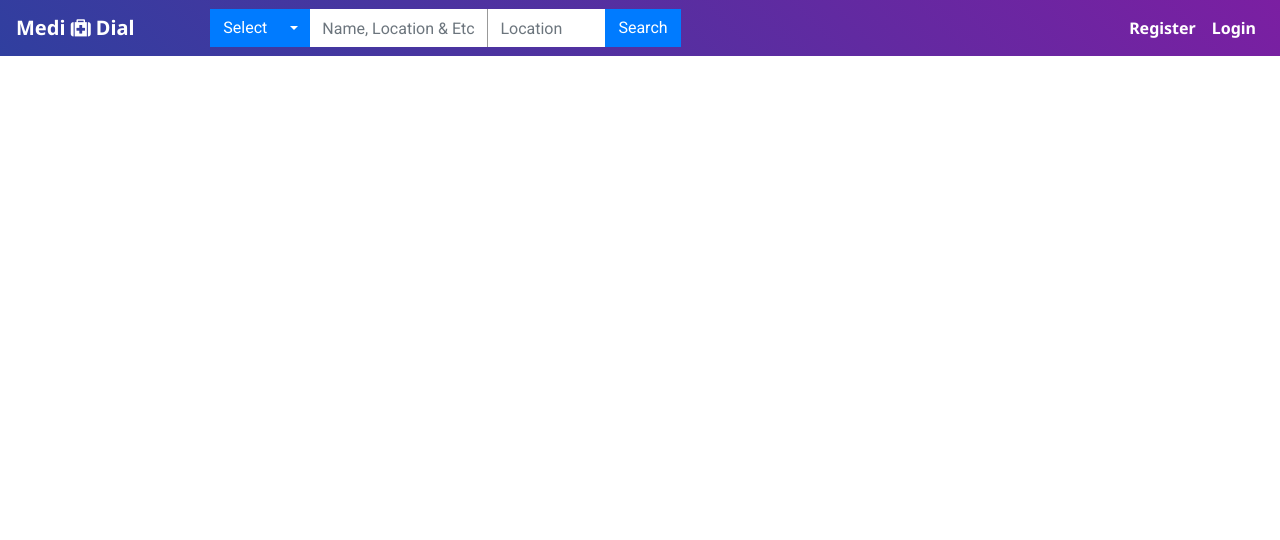
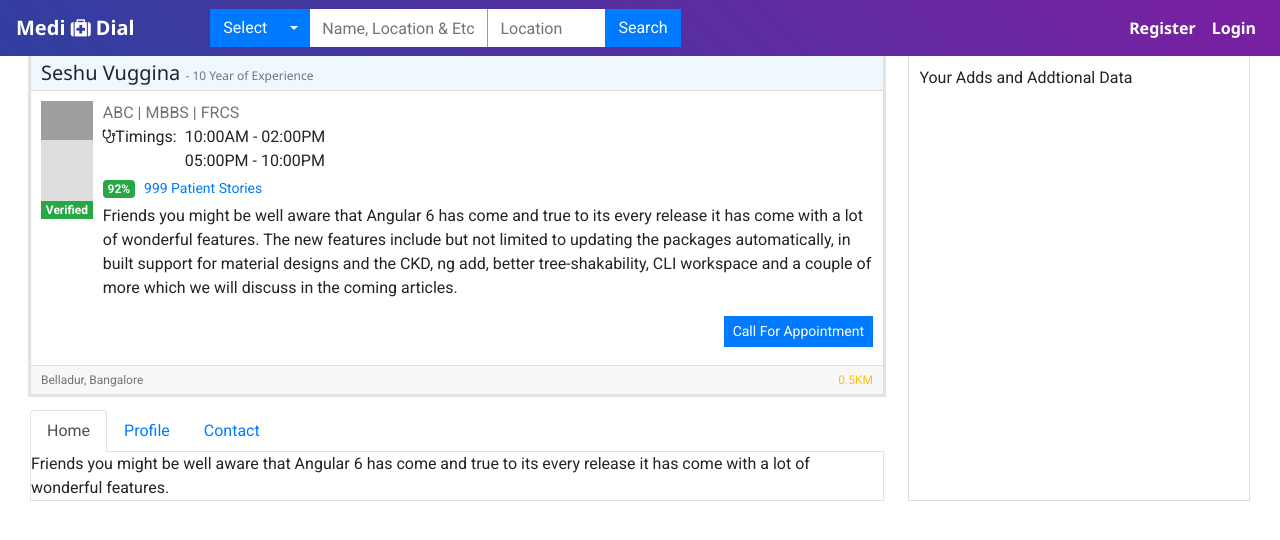
Before and after one commit to Seshuggina/docyard, an Angular app: page /profile in a window 1280 px wide. Before the commit this address led to /. Shown: the top 540 px of the page. Built offline with nearby package versions, Linux system fonts and the light colour scheme; grey boxes are pictures that could not be loaded.

Commit message:
profile component added

```diff
--- a/src/app/app.module.ts
+++ b/src/app/app.module.ts
@@ -11,6 +11,7 @@ import { SharedModule } from './shared/shared.module';
 import { AppComponent } from './app.component';
 import { HomeComponent } from './home/home.component';
 import { SearchComponent } from './search/search.component';
+import { ProfileComponent } from './profile/profile.component';
 
 
 
@@ -18,7 +19,8 @@ import { SearchComponent } from './search/search.component';
   declarations: [
     AppComponent,
     HomeComponent,
-    SearchComponent
+    SearchComponent,
+    ProfileComponent
   ],
   imports: [
     BrowserModule,
--- /dev/null
+++ b/src/app/profile/profile.component.html
@@ -0,0 +1,72 @@
+<div class="container-fluid">
+    <article class="main-content-wrap d-flex">
+        <div class="main-content">
+            <section class="doc-thumbnail">
+                <h5 class="thumbnail-header">Seshu Vuggina <small class="text-muted">- 10 Year of Experience</small>
+                </h5>
+
+                <div class="thumbnail-content">
+                    <aside>
+                        <div class="d-flex">
+                            <div class="avatar text-center">
+                                <figure class="m-0">
+                                    <img src="https://media-exp1.licdn.com/dms/image/C5603AQEzxkiBN2QmPg/profile-displayphoto-shrink_200_200/0?e=1605744000&v=beta&t=iSQOnktLr7_bxGm5twg_FfqxX6JleTpQ77b1JOFrqu8"
+                                        class="mr-3" alt="Profile Photo">
+                                </figure>
+                                <span class="badge badge-success rounded-0 d-block"><i class="thumbs-up"></i>
+                                    Verified</span>
+                            </div>
+                            <div class="">
+                                <span class="d-block text-muted">ABC | MBBS | FRCS</span>
+                                <div class="media">
+                                    <span class="pr-2"><i class="fa fa-stethoscope"></i>Timings: </span>
+                                    <div class="media-body">
+                                        10:00AM - 02:00PM <br>
+                                        05:00PM - 10:00PM
+                                    </div>
+                                </div>
+                                <span class="badge badge-success"><i class="icon-thumbs-up"></i> 92% </span>
+                                <button class="btn btn-sm btn-link">999 Patient Stories</button>
+                                <p>Friends you might be well aware that Angular 6 has come and true to its every release
+                                    it has come with a lot of wonderful features. The new features include but not
+                                    limited to updating the packages automatically, in built support for material
+                                    designs and the CKD, ng add, better tree-shakability, CLI workspace and a couple of
+                                    more which we will discuss in the coming articles.</p>
+                                <button class="btn btn-primary btn-sm mb-2 float-right" data-toggle="modal"
+                                    data-target="#callForAppointment">Call For
+                                    Appointment</button>
+                            </div>
+                        </div>
+                    </aside>
+                </div>
+                <div class="distance">
+                    <address class="m-0 text-muted">Belladur, Bangalore</address>
+                    <span class="text-warning">0.5KM</span>
+                </div>
+            </section>
+            <!-- Tabs and Fills -->
+            <ul class="nav nav-tabs" id="myTab" role="tablist">
+                <li class="nav-item">
+                    <a class="nav-link active" id="home-tab" data-toggle="tab" href="#home" role="tab"
+                        aria-controls="home" aria-selected="true">Home</a>
+                </li>
+                <li class="nav-item">
+                    <a class="nav-link" id="profile-tab" data-toggle="tab" href="#profile" role="tab"
+                        aria-controls="profile" aria-selected="false">Profile</a>
+                </li>
+                <li class="nav-item">
+                    <a class="nav-link" id="contact-tab" data-toggle="tab" href="#contact" role="tab"
+                        aria-controls="contact" aria-selected="false">Contact</a>
+                </li>
+            </ul>
+            <div class="tab-content" id="myTabContent">
+                <div class="tab-pane border-left border-right border-bottom fade show active" id="home" role="tabpanel" aria-labelledby="home-tab">Friends you might be well aware that Angular 6 has come and true to its every release it has come with a lot of wonderful features.</div>
+                <div class="tab-pane border-left border-right border-bottom fade" id="profile" role="tabpanel" aria-labelledby="profile-tab">asdasd asd asd asda sdasd as</div>
+                <div class="tab-pane border-left border-right border-bottom fade" id="contact" role="tabpanel" aria-labelledby="contact-tab">aeqweqw qweqwe qwe qweqwe </div>
+            </div>
+        </div>
+        <aside class="additional-content">
+            Your Adds and Addtional Data
+        </aside>
+    </article>
+</div>
--- /dev/null
+++ b/src/app/profile/profile.component.ts
@@ -0,0 +1,18 @@
+import { Component, OnInit } from '@angular/core';
+import { Globals } from '../shared/services/globals.service';
+
+@Component({
+  selector: 'app-profile',
+  templateUrl: './profile.component.html',
+  styleUrls: ['./profile.component.scss']
+})
+export class ProfileComponent implements OnInit {
+
+  constructor(private globals:Globals) {
+    this.globals.showSearchInHeader.next(true);
+  }
+
+  ngOnInit(): void {
+  }
+
+}
--- a/src/app/search/search.component.html
+++ b/src/app/search/search.component.html
@@ -1,4 +1,4 @@
-<article class="container-fluid">
+<div class="container-fluid">
   <nav class="searchFilter d-flex">
     <form>
       <div class="form-row">
@@ -27,8 +27,8 @@
     </form>
   </nav>
 
-  <article class="search-result-wrap d-flex">
-    <div class="search-result">
+  <article class="main-content-wrap d-flex">
+    <div class="main-content">
       <section class="doc-thumbnail" *ngFor="let item of [1,2,3,5]; index as idx"
         [@listAnimation]="searchResult.length">
         <h5 class="thumbnail-header">Seshu Vuggina <small class="text-muted">- 10 Year of Experience</small></h5>
@@ -81,7 +81,7 @@
       Your Adds and Addtional Data
     </aside>
   </article>
-</article>
+</div>
 <div class="modal fade" id="callForAppointment" tabindex="-1" role="dialog" aria-labelledby="exampleModalCenterTitle"
   aria-hidden="true">
   <div class="modal-dialog modal-dialog-centered" role="document">
--- a/src/app/search/search.component.scss
+++ b/src/app/search/search.component.scss
@@ -19,28 +19,6 @@
         &::after {
             top: 18px;
         }
-    }
-}
-.search-result-wrap {
-    @media (max-width: 767.98px) {
-        flex-direction: column;
-    }
-}
-
-.search-result {
-    width: 70%;
-    @media (max-width: 767.98px) {
-        width: 100%;
-    }
-}
-
-.additional-content {
-    margin-left: 2%;
-    flex-grow: 1;
-    padding: 10px;
-    border: 1px solid #ddd;
-    @media (max-width: 767.98px) {
-        margin-left: 0;
     }
 }
 
--- a/src/assets/sass/custom/common.scss
+++ b/src/assets/sass/custom/common.scss
@@ -55,6 +55,27 @@
     }
 }
 
+.main-content-wrap {
+    @media (max-width: 767.98px) {
+        flex-direction: column;
+    }
+}
+.main-content {
+    width: 70%;
+    @media (max-width: 767.98px) {
+        width: 100%;
+    }
+}
+.additional-content {
+    margin-left: 2%;
+    flex-grow: 1;
+    padding: 10px;
+    border: 1px solid #ddd;
+    @media (max-width: 767.98px) {
+        margin-left: 0;
+    }
+}
+
 @media (max-width: 767.98px) {
     .main-search {
         flex-direction: column;
@@ -87,3 +108,71 @@
         box-shadow: 0 0 10px rgba(48, 63, 159, 0.8) !important;
     }
 }
+
+.doc-thumbnail {
+    display: flex;
+    border: 1px solid #ddd;
+    flex-wrap: wrap;
+    margin-bottom: 15px;
+    box-shadow: 0px 0px 1px 2px rgba(0, 0, 0, 0.1);
+    transition: box-shadow 500ms;
+    &:hover {
+        box-shadow: 0px 0px 5px 2px rgba(0, 0, 0, 0.3);
+    }
+    h5 {
+        width: 100%;
+    }
+    .avatar {
+        justify-content: center;
+        width: 100px;
+        margin-right: 10px;
+        img {
+            max-width: 100%;
+        }
+        figure {
+            min-height: 100px;
+            background-color: #ddd;
+        }
+    }
+    .distance {
+        padding: 5px 10px;
+        display: flex;
+        justify-content: space-between;
+        align-items: center;
+        font-size: 75%;
+        width: 100%;
+        border-top: 1px solid #ddd;
+        background: #f8f8f8;
+    }
+}
+.thumbnail-header {
+    padding: 5px 10px;
+    margin: 0;
+    background:aliceblue;
+    border-bottom: 1px solid #ddd;
+    small {
+        font-size: 60%;
+    }
+}
+.book-appointment {
+    padding-left: 20px;
+}
+.searchFilter {
+    margin: 10px 0;
+}
+.thumbnail-content {
+    width: 100%;
+    padding: 10px;
+    display: flex;
+    justify-content: space-between;
+    @media (max-width: 767.98px) {
+        flex-wrap: wrap;
+        aside {
+            width: 100%;
+        }
+        .book-appointment {
+            text-align: center;
+            padding-left: 0;
+        }
+    }
+}
```
Also changed, not shown: src/app/app-routing.module.ts (+11 -0 lines), src/app/profile/profile.component.scss (added), 1 other file (tests, documents, lock files or other folders).
